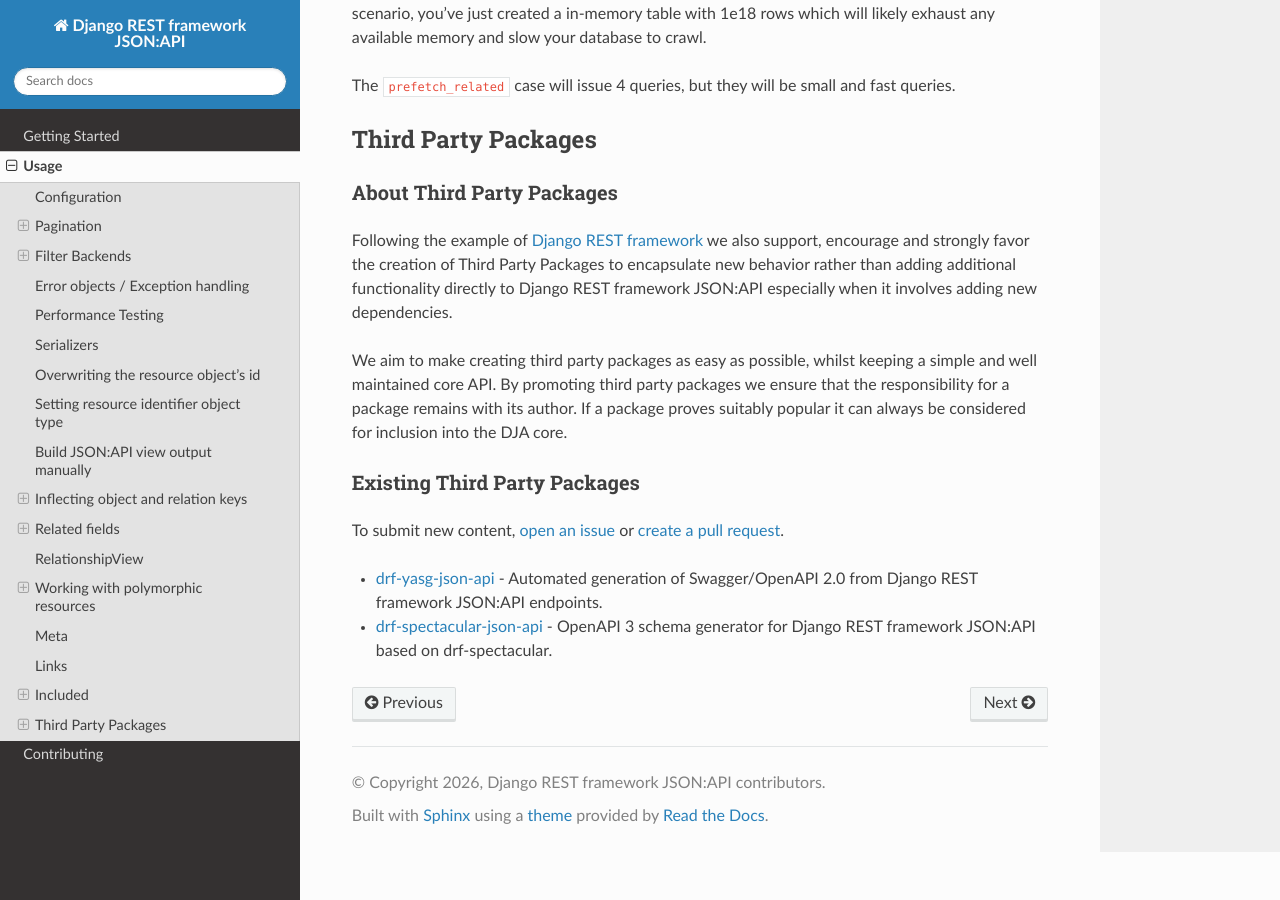
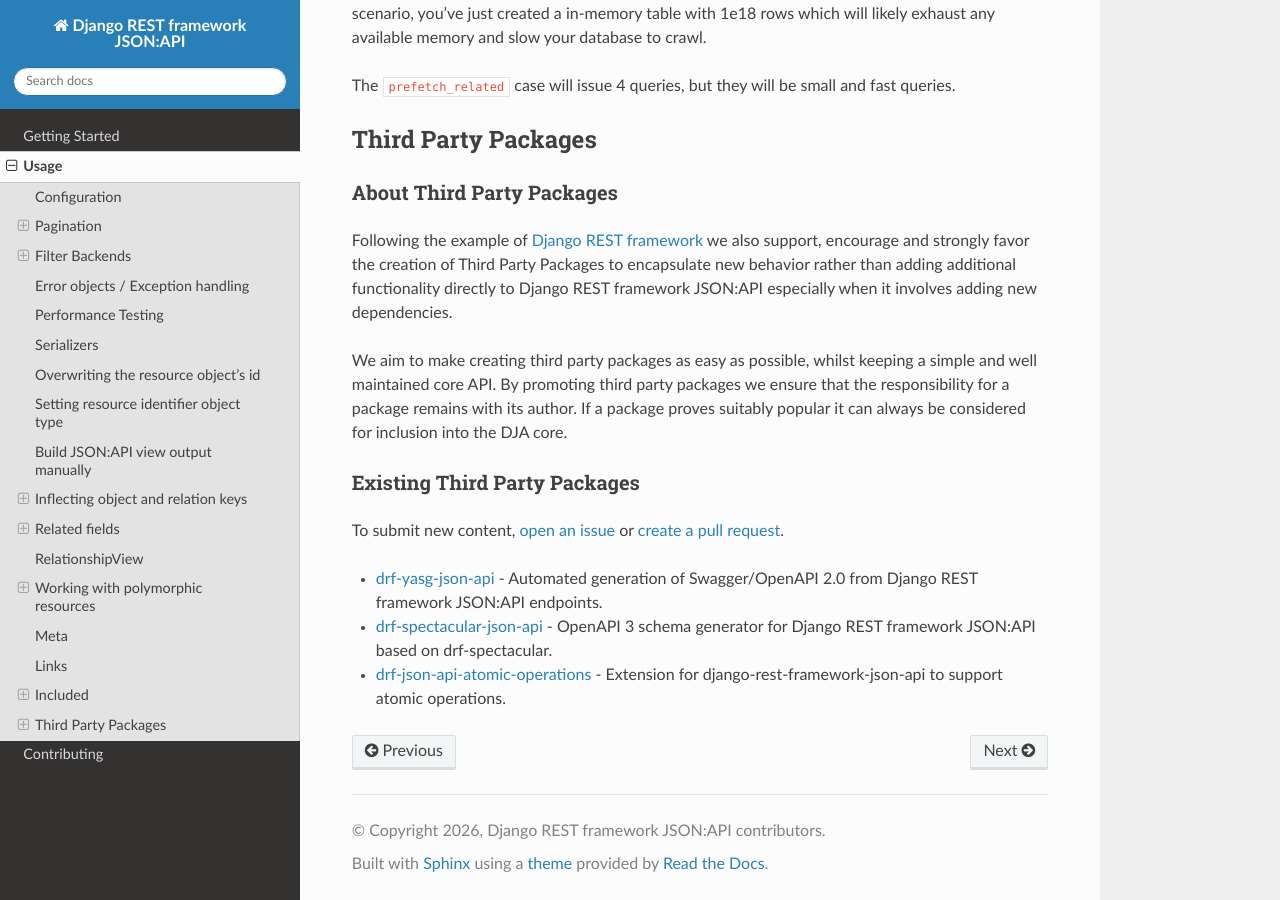
Before and after one commit to django-json-api/django-rest-framework-json-api, a Sphinx documentation site: the page built from docs/usage.md, in a window 1280 px wide and 900 px high, scrolled down 21228 px. Built offline with Sphinx 7.4.7 and the Read the Docs theme 3.1.0, drawn with Linux system fonts in a browser that asks for light colours; pages that are not in the unit, such as notebooks, are missing from menus.

Commit message:
Added drf json api atomic operations as 3rdParty (#1323)

```diff
--- a/docs/usage.md
+++ b/docs/usage.md
@@ -1079,7 +1079,8 @@
 
 * [drf-yasg-json-api](https://github.com/glowka/drf-yasg-json-api) - Automated generation of Swagger/OpenAPI 2.0 from Django REST framework JSON:API endpoints.
 * [drf-spectacular-json-api] - OpenAPI 3 schema generator for Django REST framework JSON:API based on drf-spectacular.
-
+* [drf-json-api-atomic-operations] - Extension for django-rest-framework-json-api to support atomic operations.
 
 
 [drf-spectacular-json-api]: https://github.com/jokiefer/drf-spectacular-json-api/
+[drf-json-api-atomic-operations]: https://github.com/jokiefer/drf-json-api-atomic-operations
```
